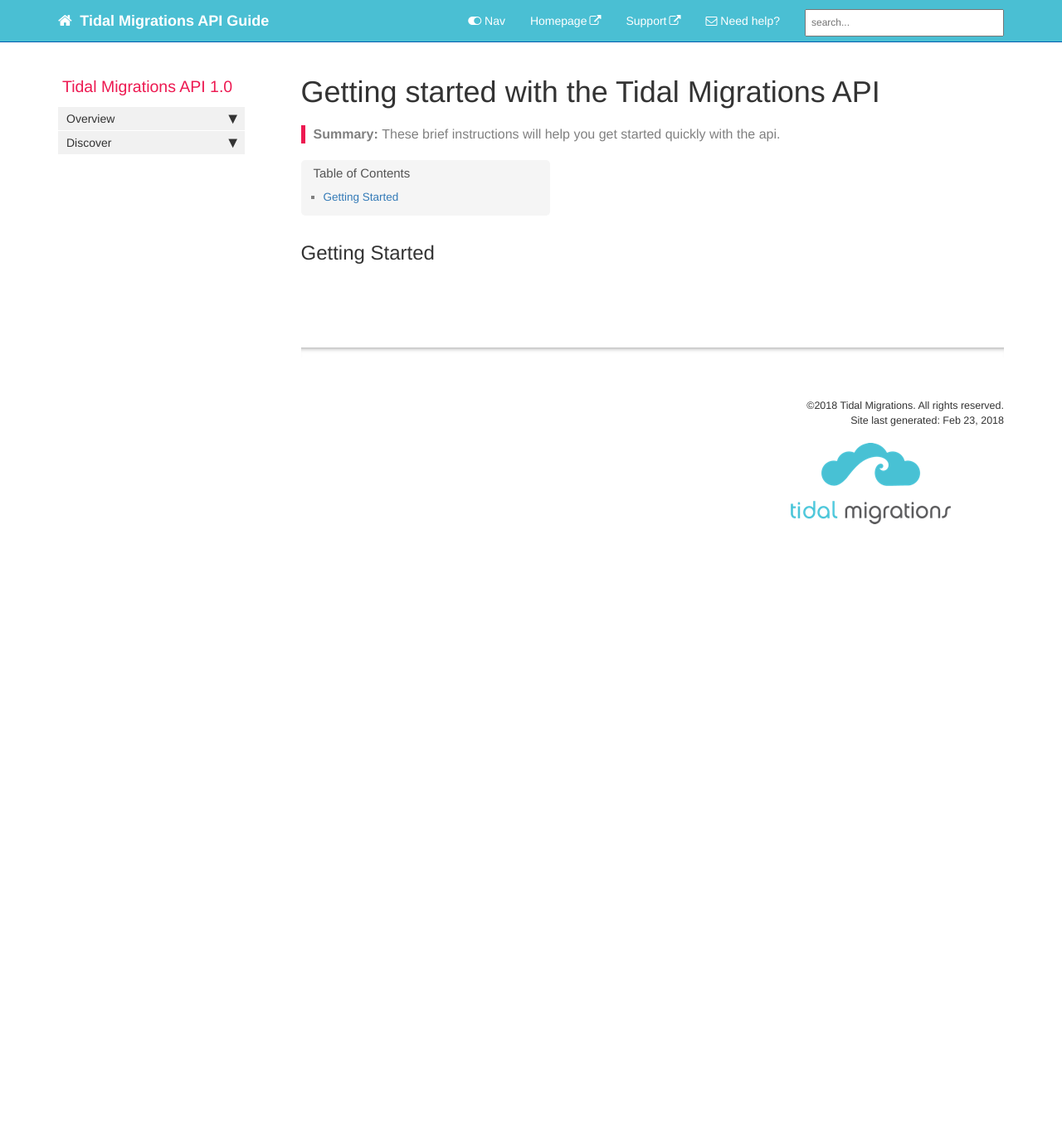
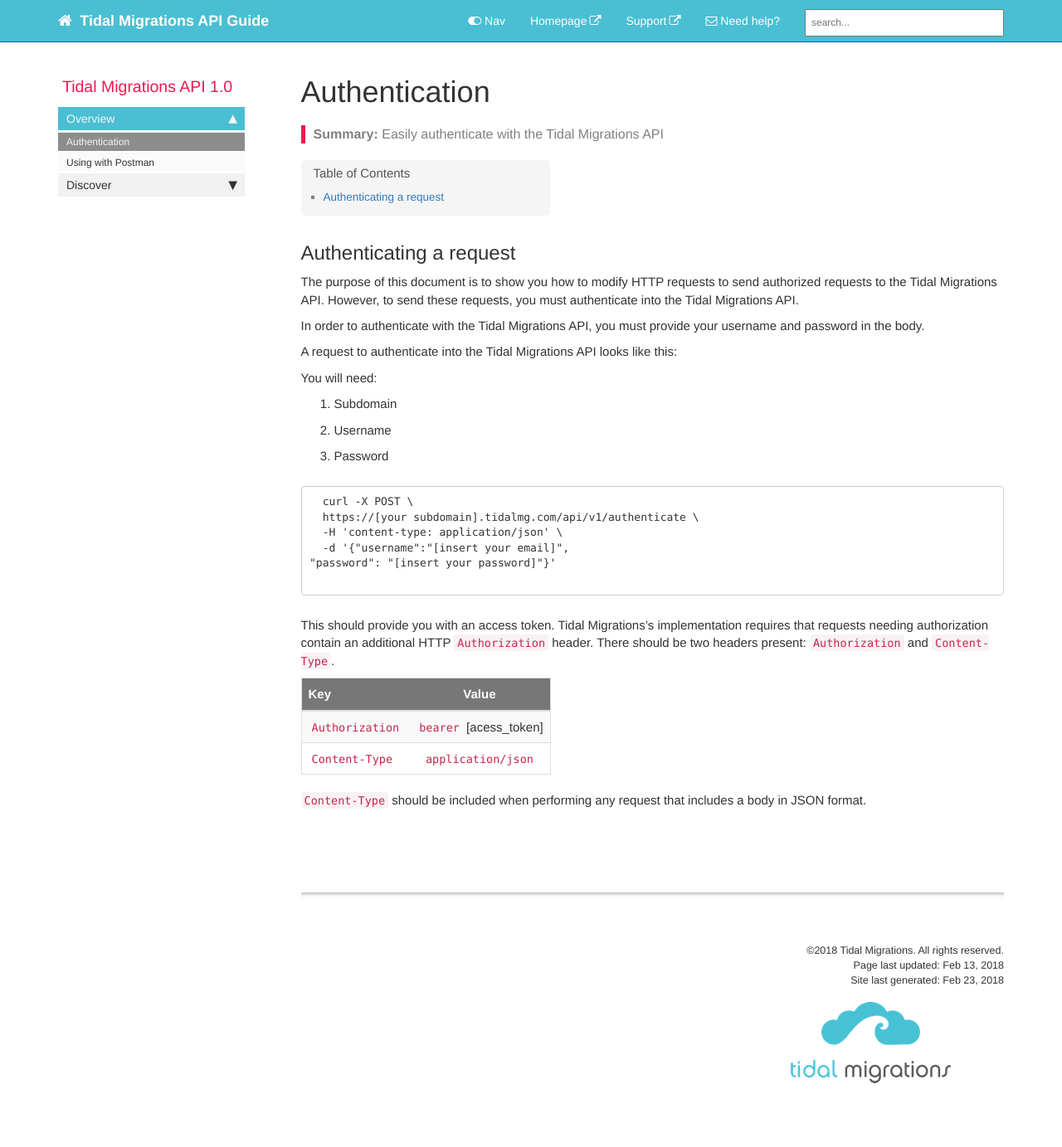
Before and after one commit to tidalmigrations/tidalmigrations.github.io, a Jekyll site: the page built from index.md, in a window 1280 px wide. Shown: the whole page at 83% size. Built offline with Jekyll 4.4.1, drawn with Linux system fonts in a browser that asks for light colours; nearby versions of some CDN libraries; comment, search, counter and statistics services are not loaded; before the commit the page ends 900 px from its top, so only the background shows below that.

````diff
--- a/_data/sidebars/main_sidebar.yml
+++ b/_data/sidebars/main_sidebar.yml
@@ -24,13 +24,14 @@ entries:
     folderitems:
 
     - title: Authentication
-      url: /authentication.html
+      url: /index.html
       output: web, pdf
       type: homepage
 
     - title: Using with Postman
       url: /postman_docs.html
       output: web, pdf
+
 
   - title: Discover
     output: web, pdf
--- a/index.md
+++ b/index.md
@@ -1,9 +1,49 @@
 ---
-title: "Getting started with the Tidal Migrations API"
-keywords: homepage
+title: Authentication
+keywords: authentication, login
+last_updated: Feb 13, 2018
+summary: "Easily authenticate with the Tidal Migrations API"
 sidebar: main_sidebar
 permalink: index.html
-summary: These brief instructions will help you get started quickly with the api.
 ---
 
-## Getting Started
+## Authenticating a request
+
+
+The purpose of this document is to show you how to modify HTTP requests
+to send authorized requests to the Tidal Migrations API.
+However, to send these requests, you must authenticate into the Tidal Migrations
+API.
+
+In order to authenticate with the Tidal Migrations API, you must provide your
+username and password in the body.
+
+A request to authenticate into the Tidal Migrations API looks like this:
+
+You will need:
+1. Subdomain
+2. Username
+3. Password
+
+```
+  curl -X POST \
+  https://[your subdomain].tidalmg.com/api/v1/authenticate \
+  -H 'content-type: application/json' \
+  -d '{"username":"[insert your email]",
+"password": "[insert your password]"}'
+
+```
+
+
+This should provide you with an access token. Tidal Migrations's implementation
+requires that requests needing authorization contain an additional HTTP `Authorization`
+header. There should be two headers present: `Authorization` and `Content-Type`.
+
+
+| Key                 | Value                  |
+| --------------------|:----------------------:|
+| `Authorization`     | `bearer` [acess_token] |
+| `Content-Type`      | `application/json`     |
+
+
+`Content-Type` should be included when performing any request that includes a body in JSON format.
````
Also changed, not shown: pages/api/authentication.md (deleted, +0 -49 lines), pages/api/importing_applications.md (added, +87 -0 lines).
